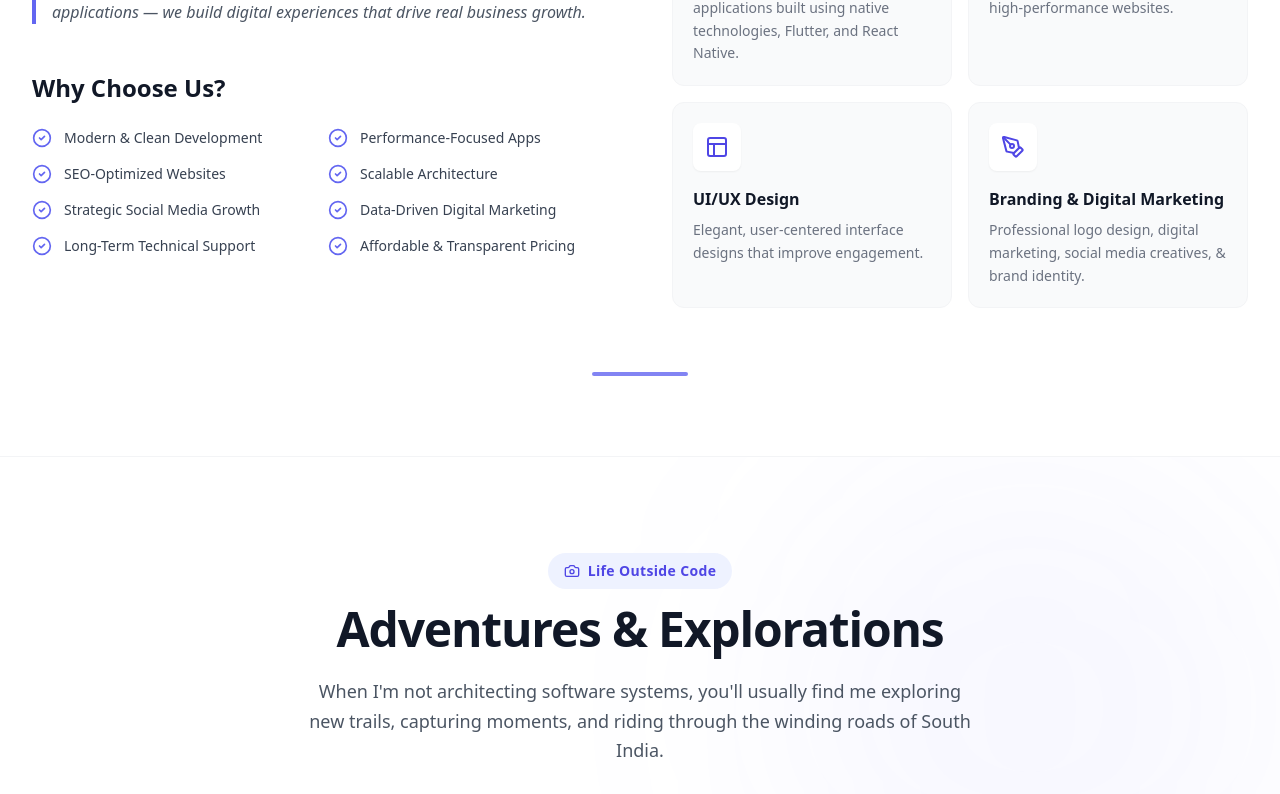
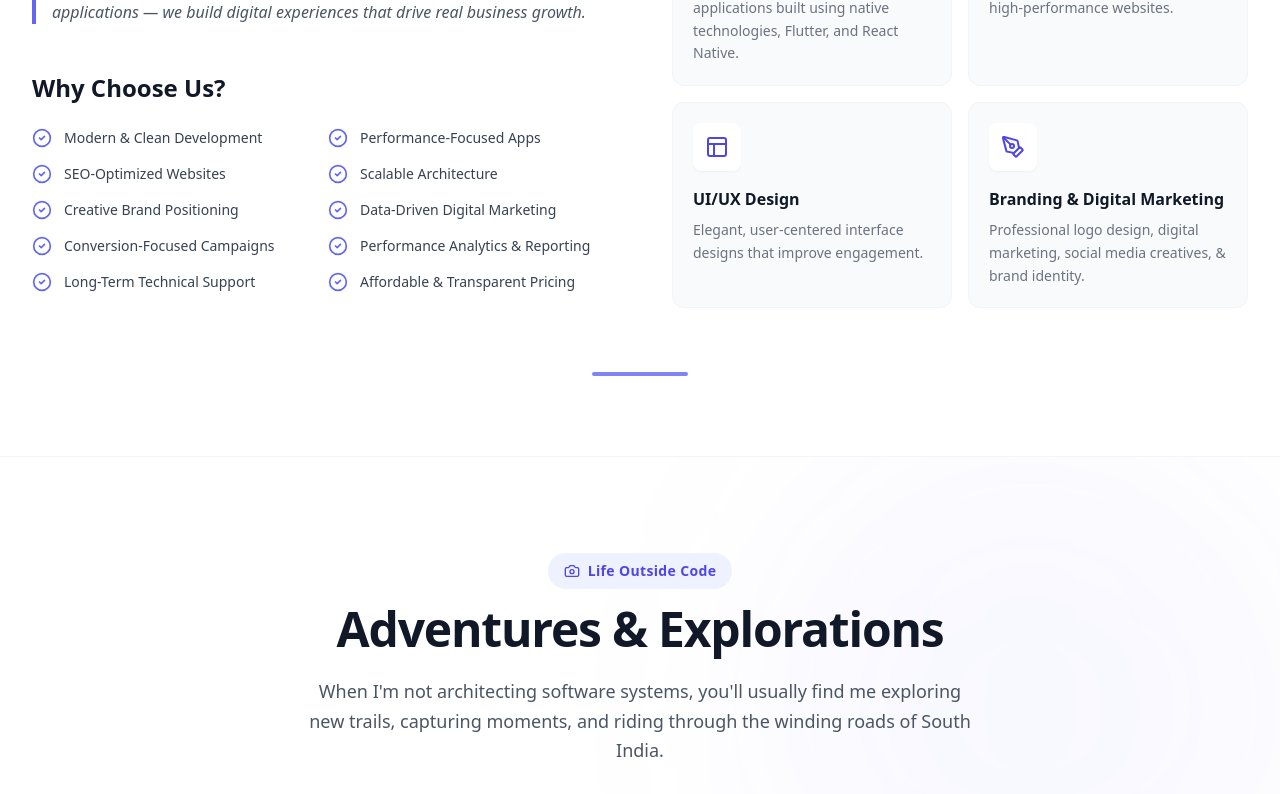
Before and after one commit to kksarang/personal-website, a React (Vite) app: page / in a window 1280 px wide. Shown: the part 4186-4980 px from the top of the page. Built offline with nearby package versions, Linux system fonts and the light colour scheme.

Commit message:
feat(portfolio): update why choose us list to include comprehensive digital marketing services

```diff
--- a/src/components/AboutKkSystems.jsx
+++ b/src/components/AboutKkSystems.jsx
@@ -56,8 +56,10 @@ const AboutKkSystems = () => {
                                     "Performance-Focused Apps",
                                     "SEO-Optimized Websites",
                                     "Scalable Architecture",
-                                    "Strategic Social Media Growth",
+                                    "Creative Brand Positioning",
                                     "Data-Driven Digital Marketing",
+                                    "Conversion-Focused Campaigns",
+                                    "Performance Analytics & Reporting",
                                     "Long-Term Technical Support",
                                     "Affordable & Transparent Pricing"
                                 ].map((item, idx) => (
```
